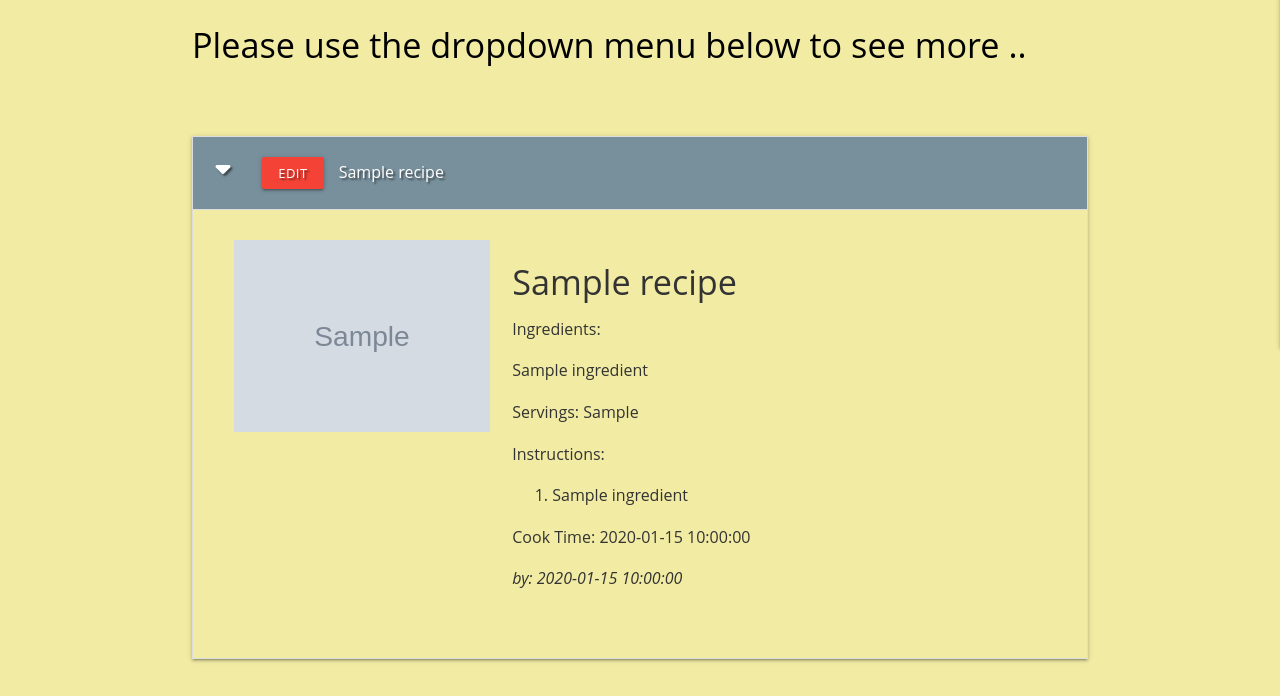
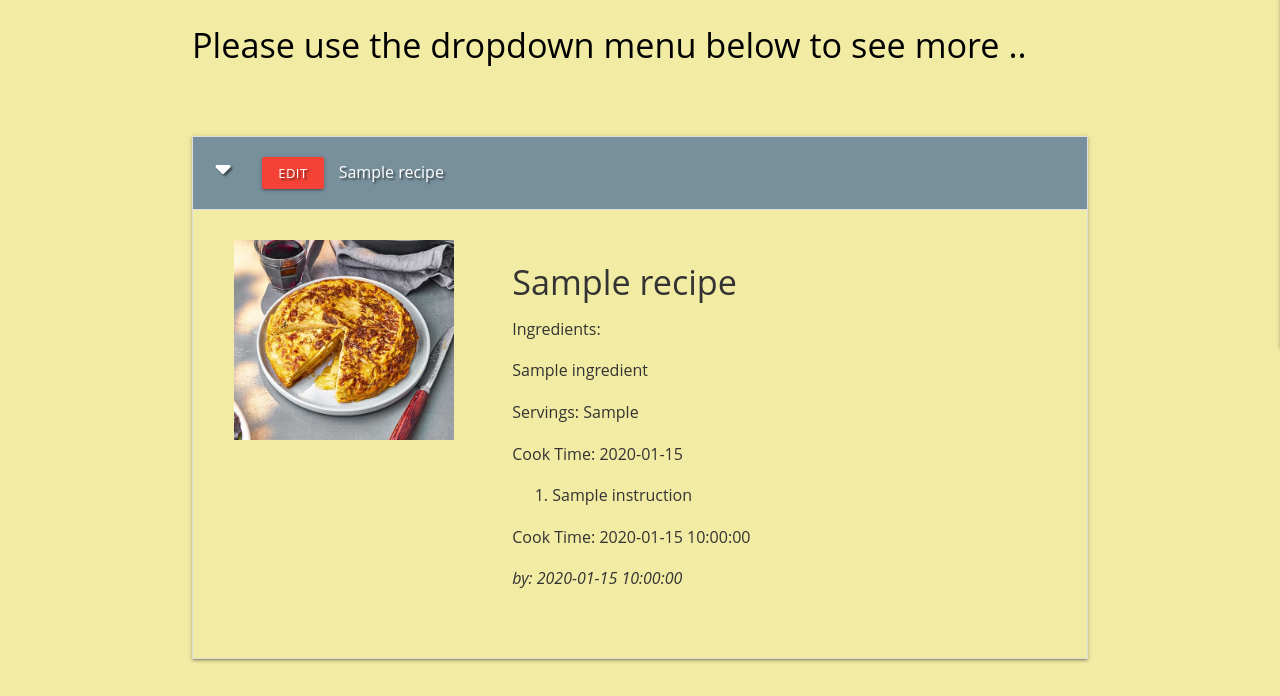
Before and after one commit to curran68/mongo-mex, a Flask app: template templates/recipes.html in a window 1280 px wide, after a click that opens the changed part. Shown: the part 512-1208 px from the top of the page. Run offline with Flask 3, Linux system fonts and the light colour scheme; the template is opened without the code that fills it: most values are stand-ins (such as "Sample title", 1, 10 or a date in 2020); grey boxes marked "Sample" are stand-in pictures; some libraries are stand-ins or nearby versions; some web fonts are replaced.

Commit message:
changes to edit template

```diff
--- a/templates/recipes.html
+++ b/templates/recipes.html
@@ -38,19 +38,21 @@
             <div class="collapsible-body">
                 <div class="row">
                     <div class="col s12 m4">
-                        <img src="{{ recipe.image_url if recipe.image_url else '/static/images/tortilla.jpg' }}"
-                             alt="{{ recipe.recipe_name }}" class="responsive-img" style="max-height: 200px; width: auto;">
+                        <img src="{{ url_for('static', filename='images/' + recipe.image_filename)
+                        if recipe.image_filename else '/static/images/tortilla.jpg' }}"
+                        alt="{{ recipe.recipe_name }}" class="responsive-img" style="max-height:
+                        200px; width: auto;">
                     </div>
                     <div class="col s12 m8">
                         <h4>{{ recipe.recipe_name }}</h4>
                         <p><strong>Ingredients:</strong></p>
                         <ul>
-                            {% for ingredient in recipe.ingredients %}
+                            {% for ingredient in recipe.recipe_ingredients %}
                                 <li>{{ ingredient }}</li>
                             {% endfor %}
                         </ul>
                         <p><strong>Servings:</strong> {{ recipe.recipe_servings }}</p>
-                        <p><strong>Instructions:</strong></p>
+                        <p><strong>Cook Time:</strong> {{ recipe.recipe_cooktime }}</p>
                         <ol>
                             {% for instruction in recipe.ingredients %}
                                 <li>{{ instruction }}</li>
```
Also changed, not shown: templates/add_recipe.html (+4 -4 lines).
